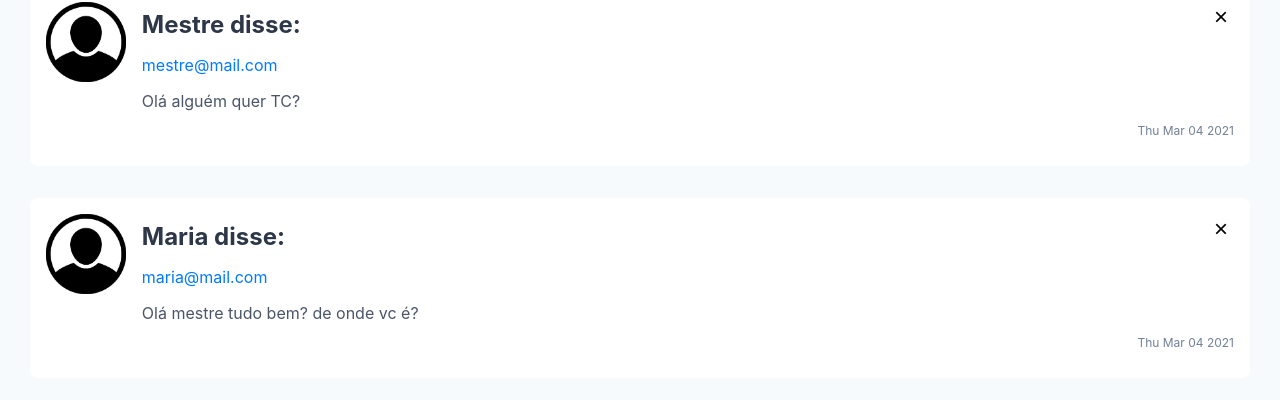
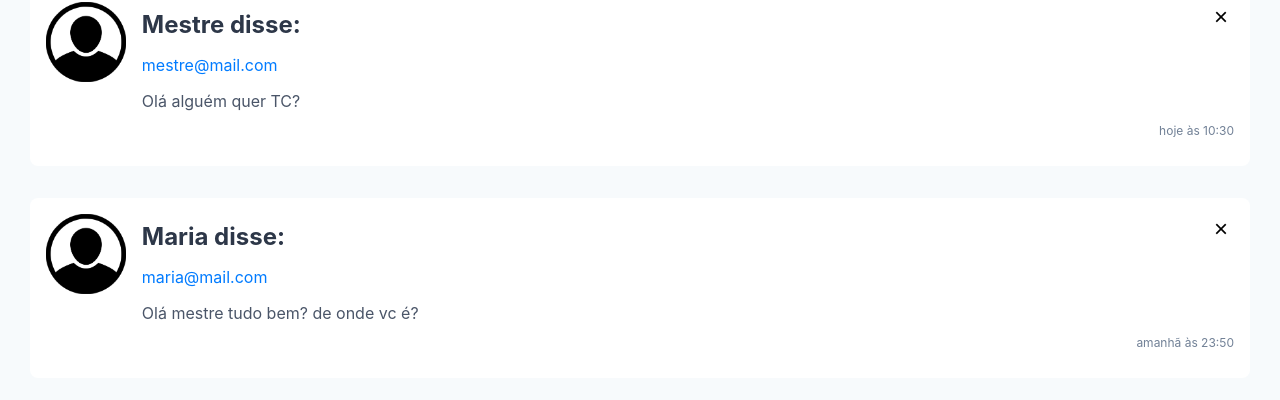
Before and after one commit to Danilo-Guedes/curso_geek_react, a React (Create React App) app in the folder 01-react-basico/: page / in a window 1280 px wide. Shown: the part 96-496 px from the top of the page. Built offline with nearby package versions, Linux system fonts and the light colour scheme.

Commit message:
arrumando a data com pct date-fns

```diff
--- a/01-react-basico/package.json
+++ b/01-react-basico/package.json
@@ -6,6 +6,7 @@
     "@testing-library/jest-dom": "^5.11.4",
     "@testing-library/react": "^11.1.0",
     "@testing-library/user-event": "^12.1.10",
+    "date-fns": "^2.17.0",
     "react": "^17.0.1",
     "react-dom": "^17.0.1",
     "react-scripts": "4.0.2",
--- a/01-react-basico/public/index.html
+++ b/01-react-basico/public/index.html
@@ -1,5 +1,5 @@
 <!DOCTYPE html>
-<html lang="en">
+<html lang="pt-br">
   <head>
     <meta charset="utf-8" />
     <link rel="icon" href="%PUBLIC_URL%/favicon.ico" />
--- a/01-react-basico/src/App.js
+++ b/01-react-basico/src/App.js
@@ -10,15 +10,15 @@ class App extends Component {
       {
         nome: "Mestre",
         email: "mestre@mail.com",
-        data: new Date(2021, 2, 4),
+        data: new Date(2021, 1, 4, 10, 30, 30, 0),
         mensagem:"Olá alguém quer TC?"
       },
       {
         nome: "Maria",
         email: "maria@mail.com",
-        data: new Date(2021, 2, 4),
+        data: new Date(2021, 1, 5, 23, 50, 0),
         mensagem:"Olá mestre tudo bem? de onde vc é?"
-      }
+      },
     ],
     novoComentario: {
       nome: '',
--- a/01-react-basico/src/components/Comentario.js
+++ b/01-react-basico/src/components/Comentario.js
@@ -1,4 +1,7 @@
 import React from 'react';
+import { formatRelative } from 'date-fns';
+import { ptBR } from 'date-fns/locale';
+
 import './Comentario.css';
 import userPng from './user.png';
 
@@ -13,13 +16,13 @@ const Comentario = (props) => { //teses está encapsulando o retorno html
 
     //JSX <<<<<<<<<<
     return <div className='Comentario'>
-                <img class="avatar" src={userPng} alt={props.nome} />
-                <div class="conteudo">
-                    <h2 class="nome">{props.nome} disse:</h2>
-                    <p class="email">{props.email}</p>
-                    <p class="mensagem">{props.children}</p>
-                    <p class="data">{props.data.toDateString()}</p>
-                    <button class="closebtn" onClick={props.onRemove} >&times;</button>
+                <img className="avatar" src={userPng} alt={props.nome} />
+                <div className="conteudo">
+                    <h2 className="nome">{props.nome} disse:</h2>
+                    <p className="email">{props.email}</p>
+                    <p className="mensagem">{props.children}</p>
+                    <p className="data">{formatRelative(props.data, new Date(), {locale: ptBR})}</p>
+                    <button className="closebtn" onClick={props.onRemove} >&times;</button>
                 </div>
             </div>
 
```
Also changed, not shown: 1 other file (tests, documents, lock files or other folders).
